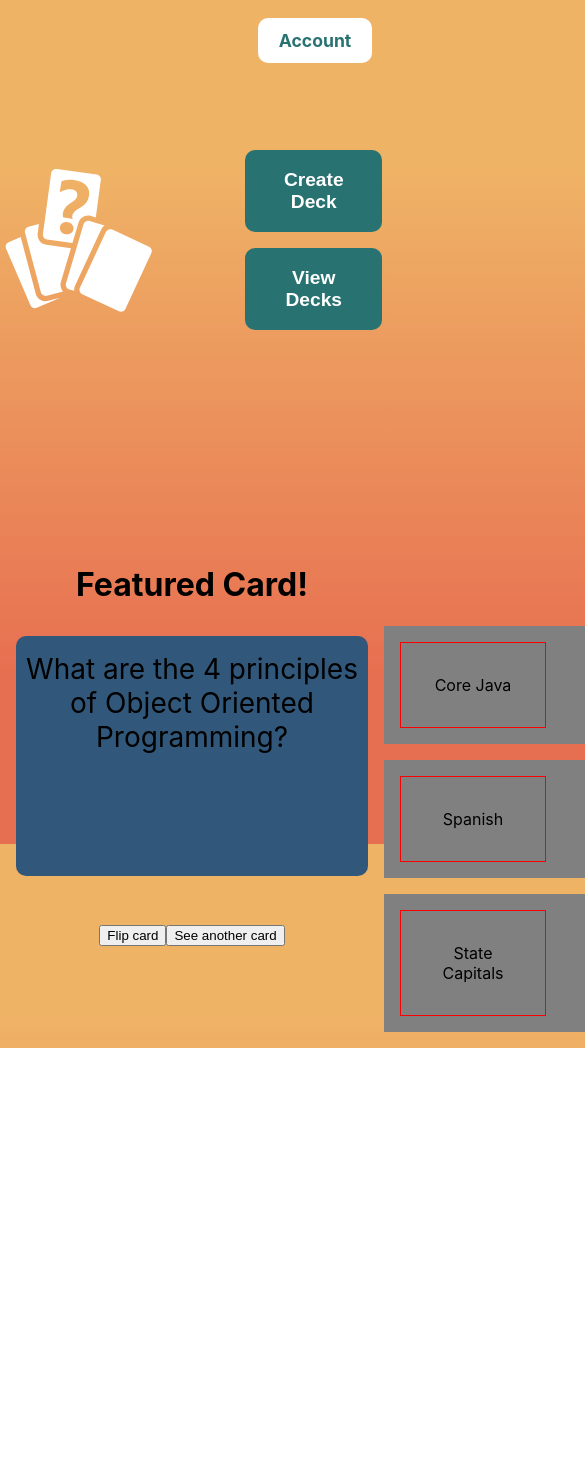
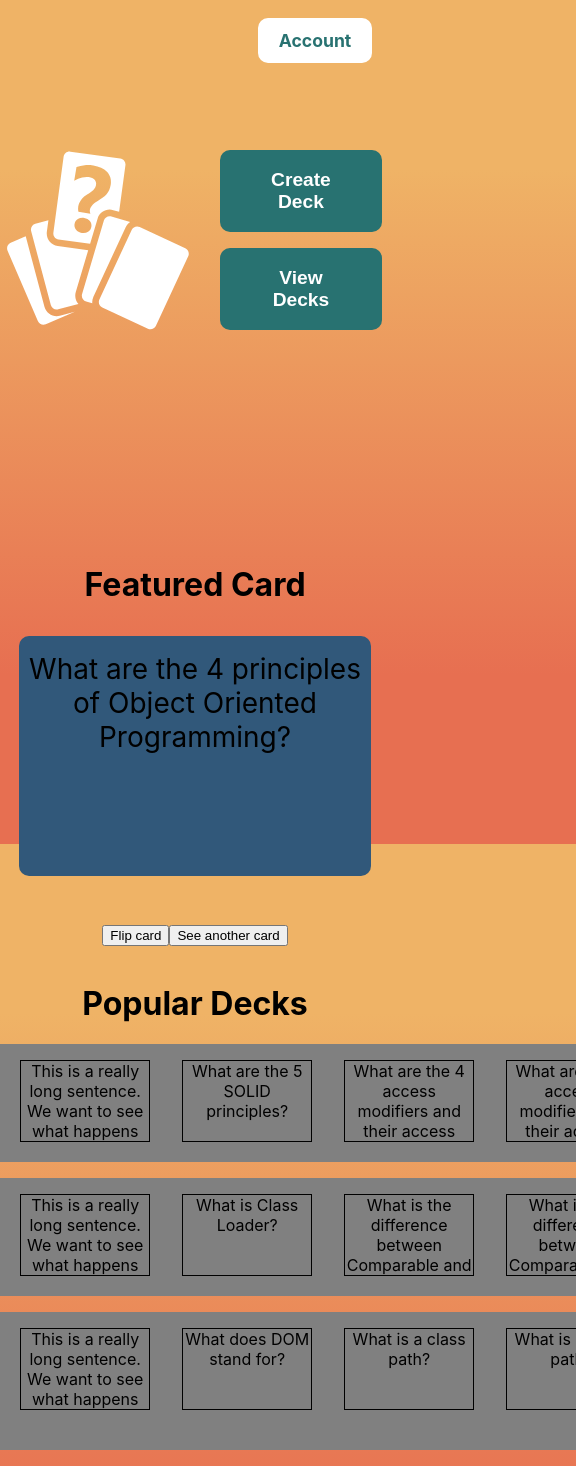
Before and after one commit to michael-mcmasters/Notecards, a React (Create React App) app: page / in a window 390 px wide. Shown: the top 1466 px of the page, 585 px wide, since content can reach past the window. Before the commit the page ends 1048 px from the top, so only its background shows below. Built offline with nearby package versions, Linux system fonts and the light colour scheme.

Commit message:
Make home page responsive for smaller screens

```diff
--- a/src/components/homepagetwo/FeaturedCards.js
+++ b/src/components/homepagetwo/FeaturedCards.js
@@ -29,7 +29,7 @@ const FeaturedCard = () => {
   return (
     <Container>
       <Header>
-        Featured Card!
+        Featured Card
       </Header>
       <Card card={featuredCard} flipped={flipped} />
 
--- a/src/components/homepagetwo/HomePage2.js
+++ b/src/components/homepagetwo/HomePage2.js
@@ -41,6 +41,10 @@ const Icon = styled(GiCardRandom)`
   height: 14rem;
   width: 14rem;
   margin-right: 5em;
+
+  @media(max-width: 675px) {
+    margin-right: 1em;
+  }
 `;
 
 const ButtonContainer = styled.div`
@@ -65,6 +69,11 @@ const SecondRow = styled.div`
   margin-top: 12rem;
   display: flex;
   justify-content: space-around;
+
+  @media(max-width: 1225px) {
+    flex-direction: column;
+    align-items: center;
+  }
 `;
 
 export default HomePage2;
```
